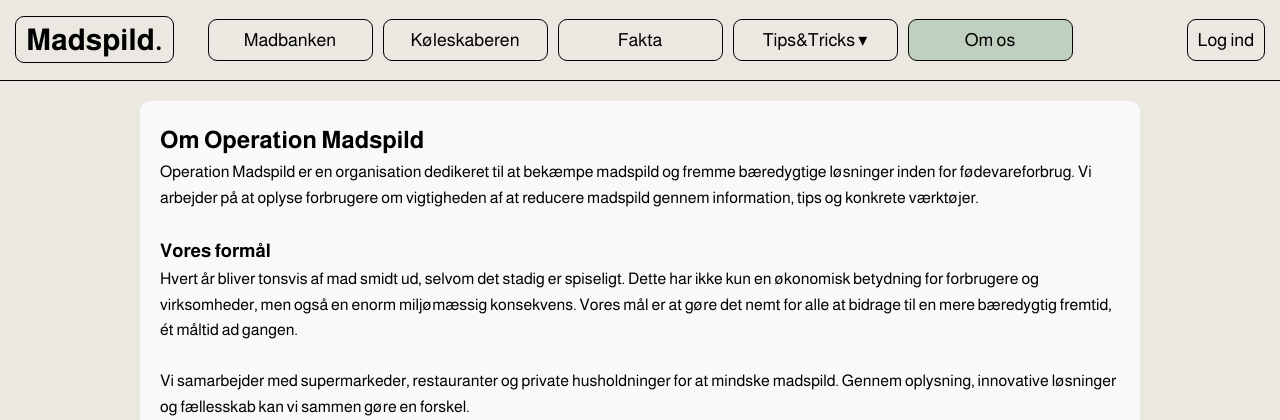
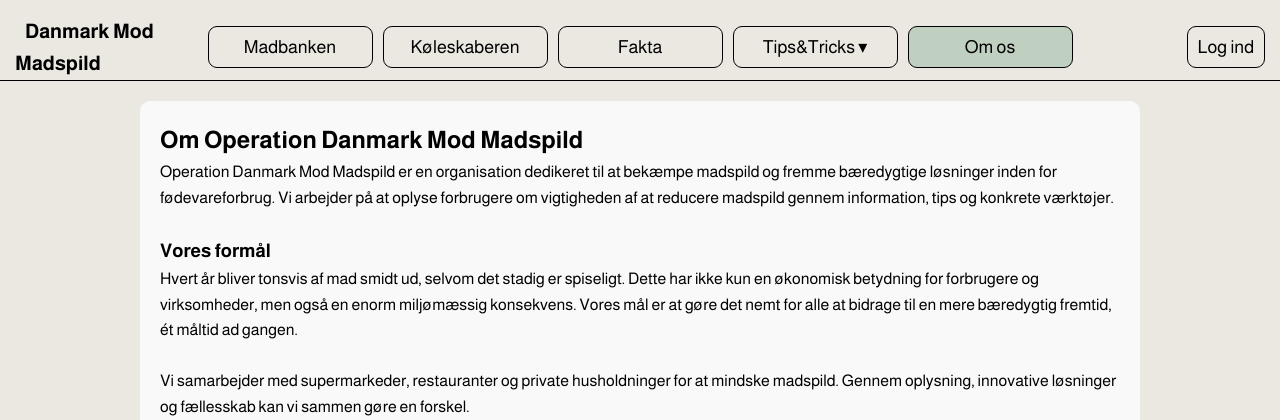
Before and after one commit to Krymmel-Kaemperne/Madspild, a Spring Boot app: page /omos in a window 1280 px wide. Shown: the top 420 px of the page. Run offline with Spring Boot 4, Linux system fonts and the light colour scheme.

Commit message:
update navn

```diff
--- a/src/main/resources/static/stylesheet.css
+++ b/src/main/resources/static/stylesheet.css
@@ -40,10 +40,10 @@
 }
 
 .logo a {
-    font-size: 30px;
+    font-size: 20px;
     font-weight: 700;
     padding: 6px 10px;
-    border: 1px solid black;
+    /*border: 1px solid black;*/
     border-radius: 9px;
     text-decoration: none;
     color: var(--text-color);
--- a/src/main/resources/templates/fragments/header.html
+++ b/src/main/resources/templates/fragments/header.html
@@ -3,7 +3,7 @@
 <body>
 <header th:fragment="header(currentPage)">
     <div class="logo">
-        <a th:href="@{/}">Madspild.</a>
+        <a th:href="@{/}">Danmark Mod Madspild</a>
     </div>
     <div class="nav">
         <a
--- a/src/main/resources/templates/omos.html
+++ b/src/main/resources/templates/omos.html
@@ -19,10 +19,10 @@
         <div class="fakta-section">
             <div class="text-content">
 
-            <h2>Om Operation Madspild</h2>
+            <h2>Om Operation Danmark Mod Madspild</h2>
 
             <p>
-                Operation Madspild er en organisation dedikeret til at bekæmpe madspild og fremme bæredygtige løsninger
+                Operation Danmark Mod Madspild er en organisation dedikeret til at bekæmpe madspild og fremme bæredygtige løsninger
                 inden for fødevareforbrug. Vi arbejder på at oplyse forbrugere om vigtigheden af at reducere madspild
                 gennem information, tips og konkrete værktøjer.
                 <br><br>
```
